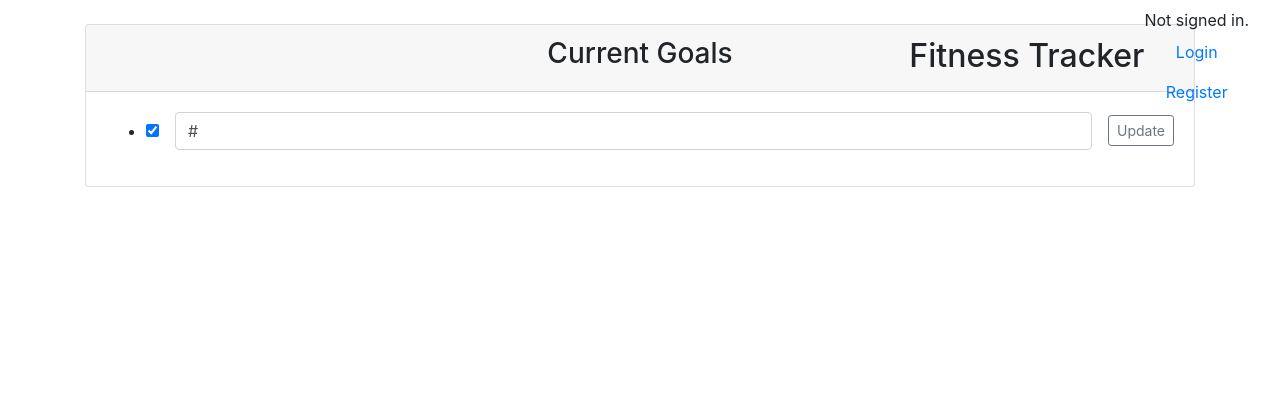
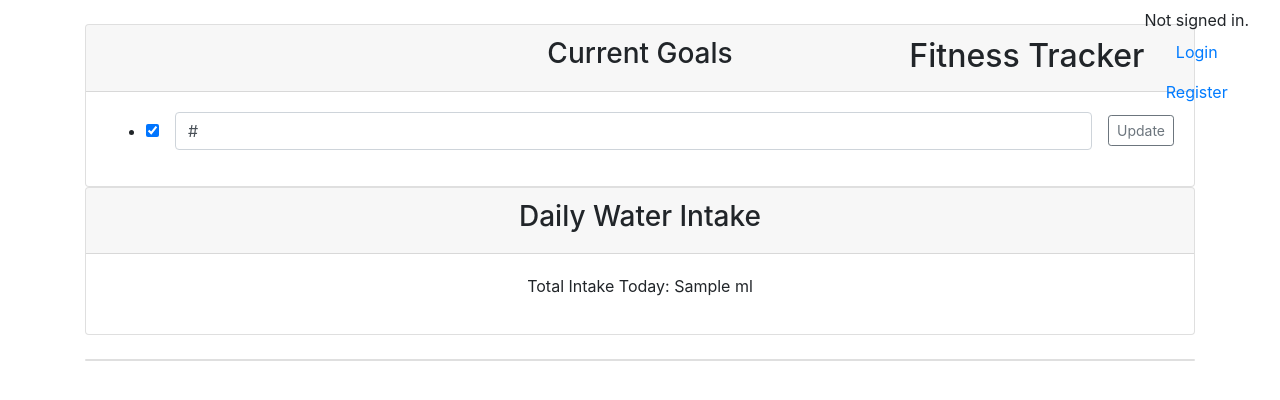
Before and after one commit to Marie-L1/Fitness, a Django app: template tracker/templates/index.html in a window 1280 px wide. Shown: the top 400 px of the page. Run offline with Django 5.2, Linux system fonts and the light colour scheme; tables that the repository leaves empty hold one stand-in row (values such as "Sample post"); the template is opened without the code that fills it: values that come from a table or form of the project are taken from there, most other values are stand-ins (such as "Sample title", 1, 10 or a date in 2020); some libraries are stand-ins or nearby versions.

Commit message:
updating index daily water intake

```diff
--- a/tracker/templates/index.html
+++ b/tracker/templates/index.html
@@ -27,9 +27,18 @@
     </div>
 
     <!--Daily Water Intake-->
+    <div class="card mb-4">
+        <div class="card-header">
+            <h3>Daily Water Intake</h3>
+        </div>
+        <div class="card-body">
+            <p>Total Intake Today: {{ daily_intake_ml }} ml </p>
+        </div>
+    </div>
 
 
     <!--Daily Emotion Logged for the day-->
+    <div class="card mb-4"></div>
 
 
     <!--Monthly Date Log Heatmap-->
```
